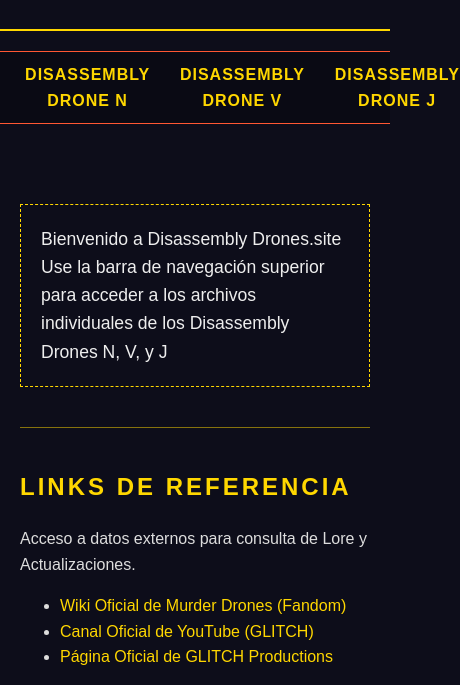
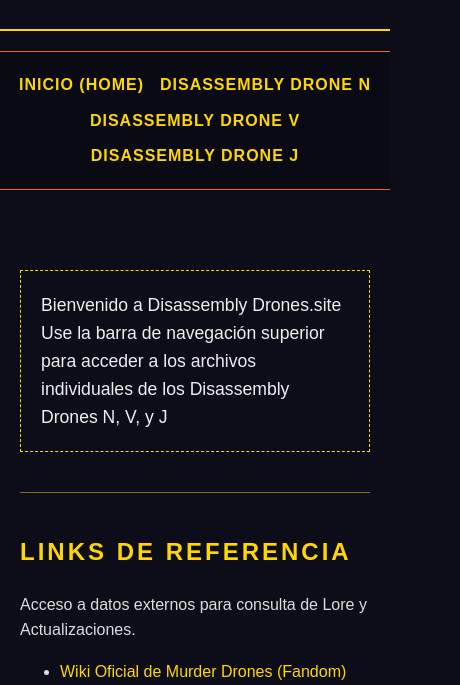
Before and after one commit to jacoboechavarria1234-ui/disassembly-drones-site, a plain HTML site: page index.html in a window 390 px wide. Shown: the part 158-843 px from the top of the page, 460 px wide, since content can reach past the window. Drawn offline with Linux system fonts and the light colour scheme.

Commit message:
1.1 Version
Fix Home button in telephones.

```diff
--- a/style.css
+++ b/style.css
@@ -292,4 +292,17 @@
     .fan-art-grid {
         grid-template-columns: 1fr;
     }
+}/* --- Ajuste para Navegación en Móviles --- */
+@media (max-width: 700px) {
+    .main-nav ul {
+        /* Permite que los elementos de la lista se envuelvan en la siguiente línea */
+        flex-wrap: wrap;
+        /* Añade un poco de espacio en la parte superior/inferior si se envuelven */
+        padding: 5px 0;
+    }
+
+    .main-nav li {
+        /* Reduce el margen entre los botones para que quepan más */
+        margin: 5px 8px;
+    }
 }
```
